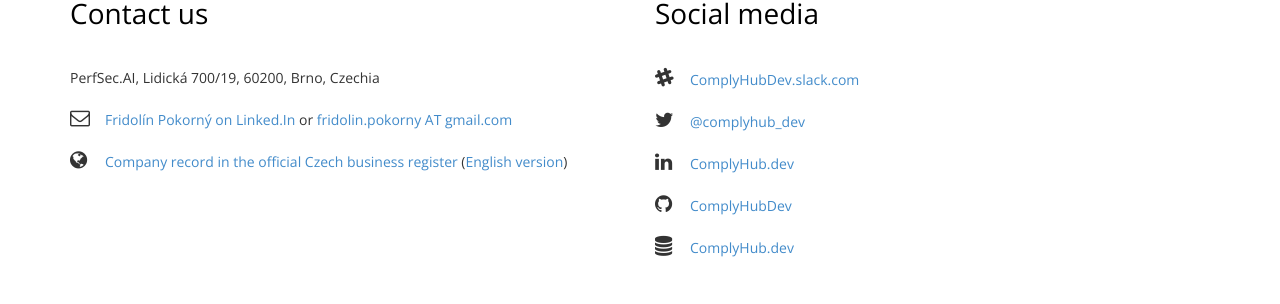
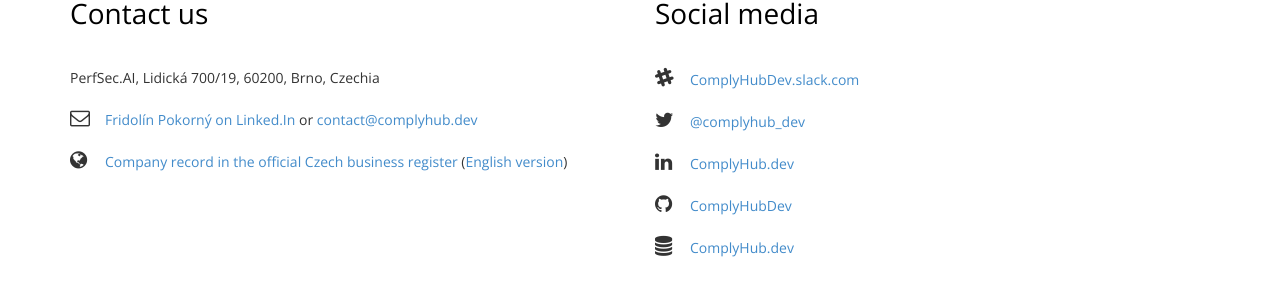
Before and after one commit to ComplyHubDev/ComplyHubDev.github.io, a Jekyll site: the page built from about.html, in a window 1280 px wide. Shown: the part 1143-1447 px from the top of the page. Built offline with Jekyll 4.4.1, drawn with Linux system fonts in a browser that asks for light colours; nearby versions of some CDN libraries; some web fonts are replaced.

Commit message:
Change contact email address
Signed-off-by: Fridolin Pokorny <fridolin.pokorny@gmail.com>

```diff
--- a/about.html
+++ b/about.html
@@ -34,7 +34,7 @@
               PerfSec.AI, Lidická 700/19, 60200, Brno, Czechia
             </li>
             <li>
-              <i class="fa fa-envelope-o"></i><a href="https://www.linkedin.com/in/fridex/">Fridolín Pokorný on Linked.In</a> or <a href="mailto:fridolin.pokorny@gmail.com">fridolin.pokorny AT gmail.com</a>
+              <i class="fa fa-envelope-o"></i><a href="https://www.linkedin.com/in/fridex/">Fridolín Pokorný on Linked.In</a> or <a href="mailto:contact@complyhub.dev">contact@complyhub.dev</a>
             </li>
             <li>
               <i class="fa fa-globe"></i><a href="https://or.justice.cz/ias/ui/rejstrik-firma.vysledky?subjektId=1217049&typ=UPLNY">Company record in the official Czech business register</a> (<a href="https://or-justice-cz.translate.goog/ias/ui/rejstrik-firma.vysledky?subjektId=1217049&typ=UPLNY&_x_tr_sl=cs&_x_tr_tl=en&_x_tr_hl=en-US&_x_tr_pto=wapp">English version</a>)
```
